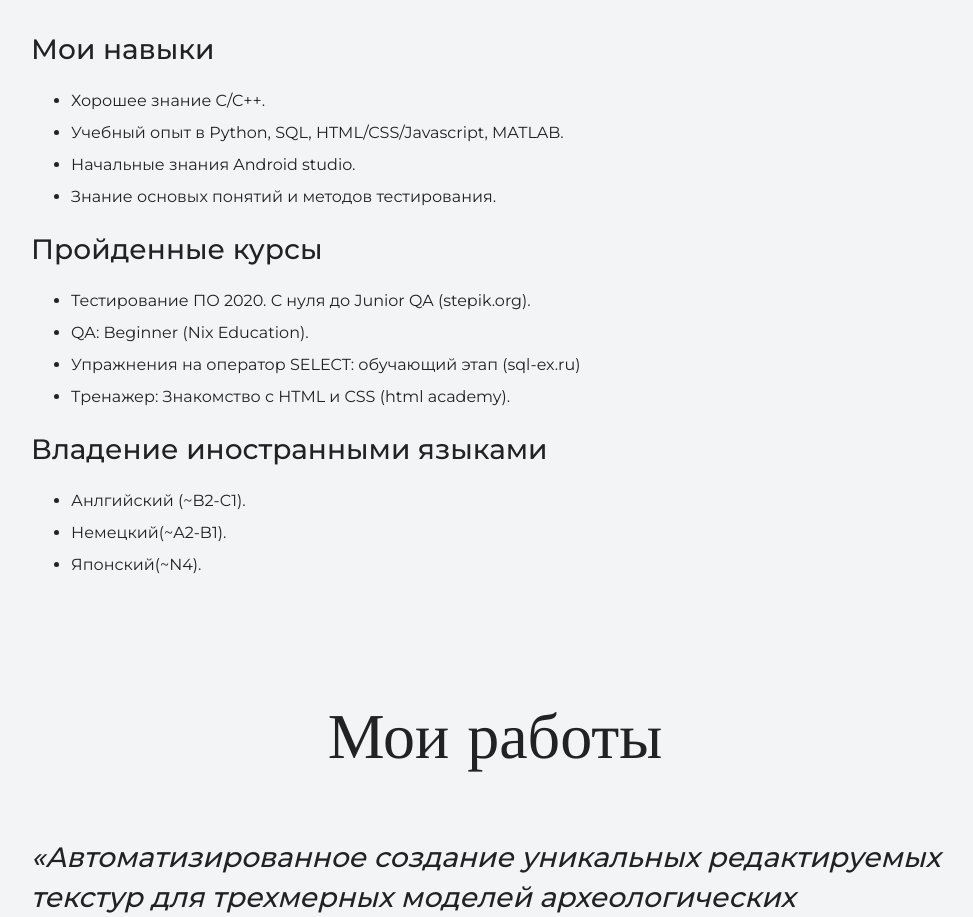
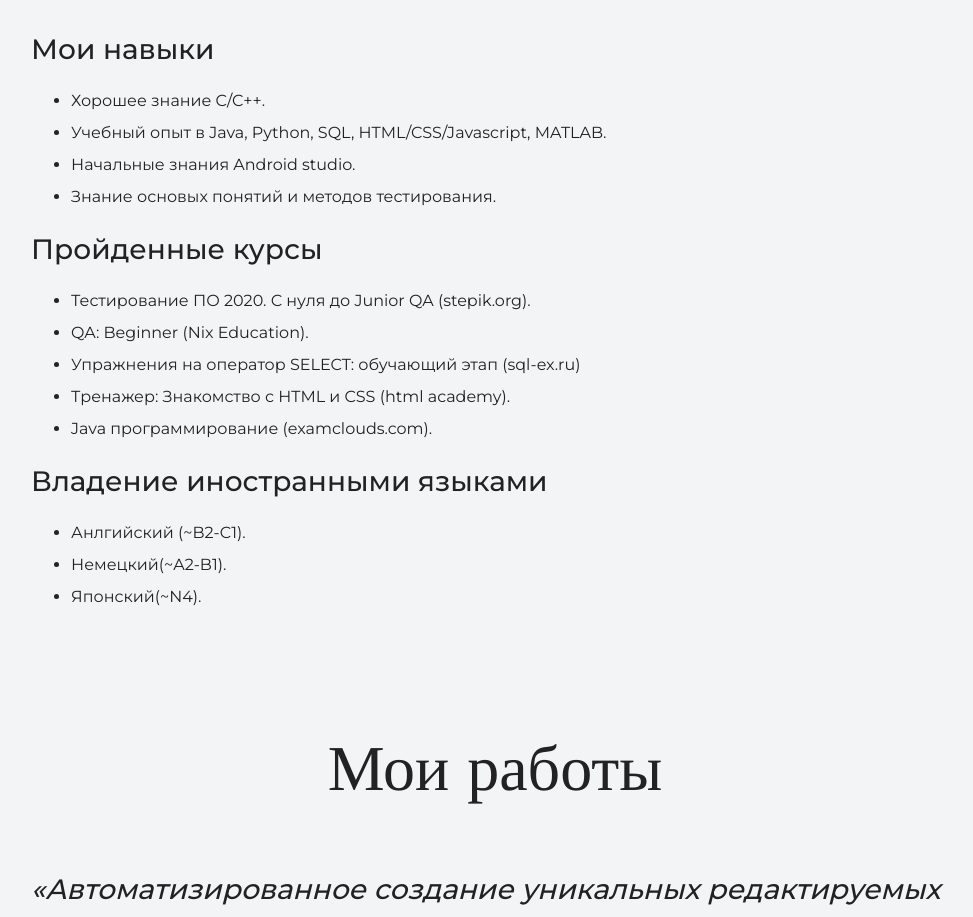
Before and after one commit to 8-lines/my-portfolio, a plain HTML site: page index.html in a window 1280 px wide. Shown: the part 1702-2619 px from the top of the page, without its empty margins (145-1118 px from the left). Drawn offline with nearby package versions, Linux system fonts and the light colour scheme.

Commit message:
Version 1.25
Added Java course

```diff
--- a/index.html
+++ b/index.html
@@ -43,7 +43,7 @@
       <h3>Мои навыки</h3>
         <ul>
           <li>Хорошее знание C/C++.</li>
-          <li>Учебный опыт в Python, SQL, HTML/CSS/Javascript, MATLAB.</li>
+          <li>Учебный опыт в Java, Python, SQL, HTML/CSS/Javascript, MATLAB.</li>
           <li>Начальные знания Android studio.</li>
           <li>Знание основых понятий и методов тестирования.</li>
         </ul>
@@ -56,6 +56,8 @@
           <li>QA: Beginner (Nix Education).</li>
           <li>Упражнения на оператор SELECT: обучающий этап (sql-ex.ru)</li>
           <li>Тренажер: Знакомство с HTML и CSS (html academy).</li>
+          <li>Java программирование (examclouds.com).</li>
+
         </ul>
       </div>
 
```
